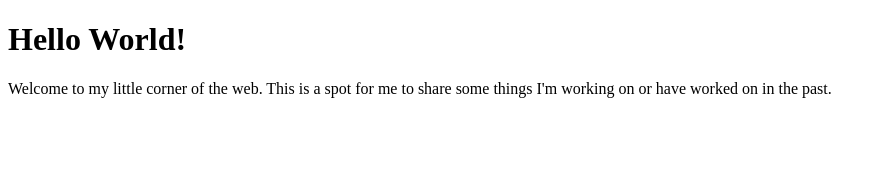
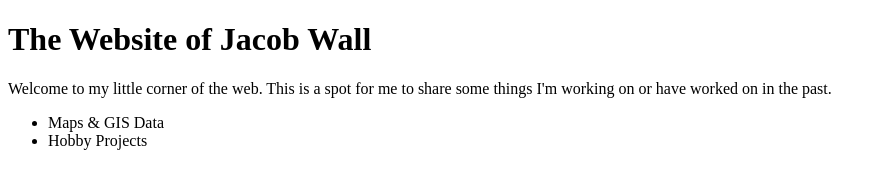
Before and after one commit to stonewall072/stonewall072, a plain HTML site: page index.html in a window 1280 px wide. Shown: the whole page, without its empty margins (0-886 px from the left). Drawn offline with Linux system fonts and the light colour scheme.

Commit message:
Update index.html

```diff
--- a/index.html
+++ b/index.html
@@ -7,7 +7,11 @@
 <meta name="viewport" content="width=device-width, initial-scale=1.0">
 </head>
 <body>
-<h1>Hello World!</h1>
+<h1>The Website of Jacob Wall</h1>
 <p>Welcome to my little corner of the web. This is a spot for me to share some things I'm working on or have worked on in the past.</p>
+<p><ul>
+<li>Maps & GIS Data</li>
+<li>Hobby Projects</li>
+</ul></p>
 </body>
 </html>
```
